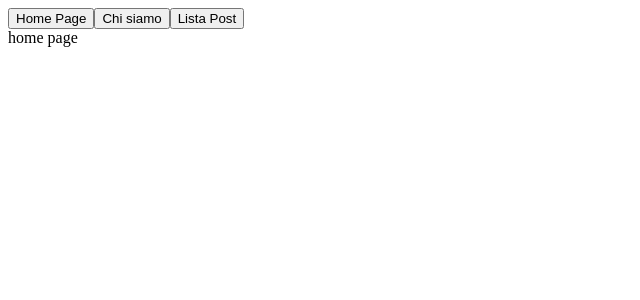
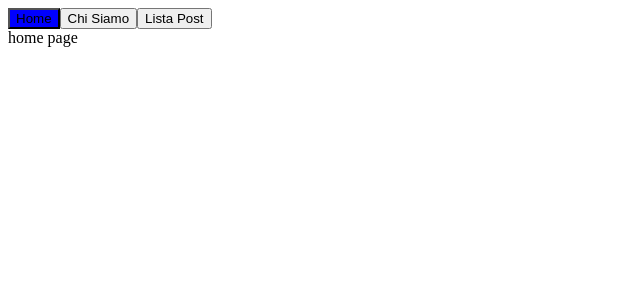
Before and after one commit to vmqxdv/react-router, a React (Vite) app: page / in a window 1280 px wide. Shown: the top 300 px of the page, without its empty margins (0-640 px from the left). Built offline with nearby package versions, Linux system fonts and the light colour scheme.

Commit message:
feat: Aggiunta gestione classe "active"

```diff
--- /dev/null
+++ b/src/components/NavBar.css
@@ -0,0 +1,3 @@
+.active button {
+  background-color: blue;
+}
--- a/src/components/NavBar.jsx
+++ b/src/components/NavBar.jsx
@@ -1,11 +1,19 @@
-import { Link, NavLink } from 'react-router-dom';
+import './NavBar.css';
+
+import { NavLink } from 'react-router-dom';
 
 export default function NavBar() {
   return (
     <nav>
-      <Link to='/'><button>Home Page</button></Link>
-      <NavLink to='/about'><button>Chi siamo</button></NavLink>
-      <NavLink to='/posts'><button>Lista Post</button></NavLink>
+      <NavLink to="/" className={({ isActive }) => (isActive ? 'active' : '')}>
+        <button>Home</button>
+      </NavLink>
+      <NavLink to="/about" className={({ isActive }) => (isActive ? 'active' : '')}>
+        <button>Chi Siamo</button>
+      </NavLink>
+      <NavLink to="/posts" className={({ isActive }) => (isActive ? 'active' : '')}>
+        <button>Lista Post</button>
+      </NavLink>
     </nav>
   );
-};
+}
```
